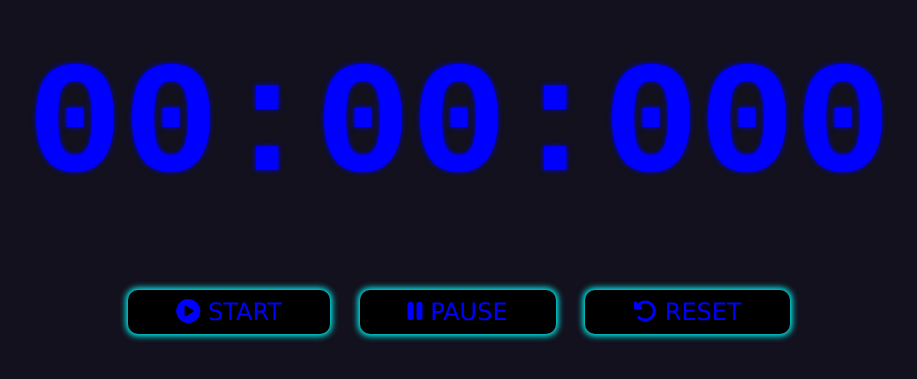
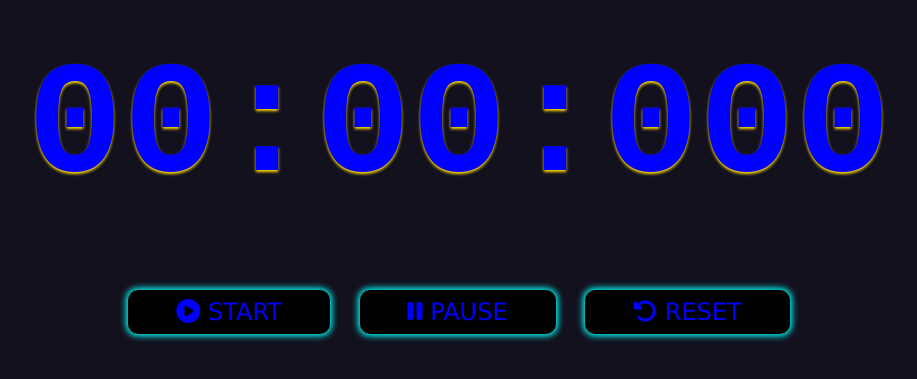
Before and after one commit to MaheshRath08/StopWatch_webApp, a plain HTML site: page index.html in a window 1280 px wide. Shown: the part 203-582 px from the top of the page, without its empty margins (181-1098 px from the left). Drawn offline with Linux system fonts and the light colour scheme.

Commit message:
style changes

```diff
--- a/style.css
+++ b/style.css
@@ -18,7 +18,7 @@ body{
     overflow: hidden;
     font-family:monospace;
     color: blue;
-    text-shadow: 0 0 5px blue;
+    text-shadow: 0 2px 3px gold;
     cursor: pointer;
 }
 .btn-container{
@@ -48,5 +48,5 @@ button:active{
 }
 .display:hover{
     transform: scale(1.1);
-    text-shadow: 0 0 8px blue;
+    text-shadow: 0 2px 5px gold;
 }
```
